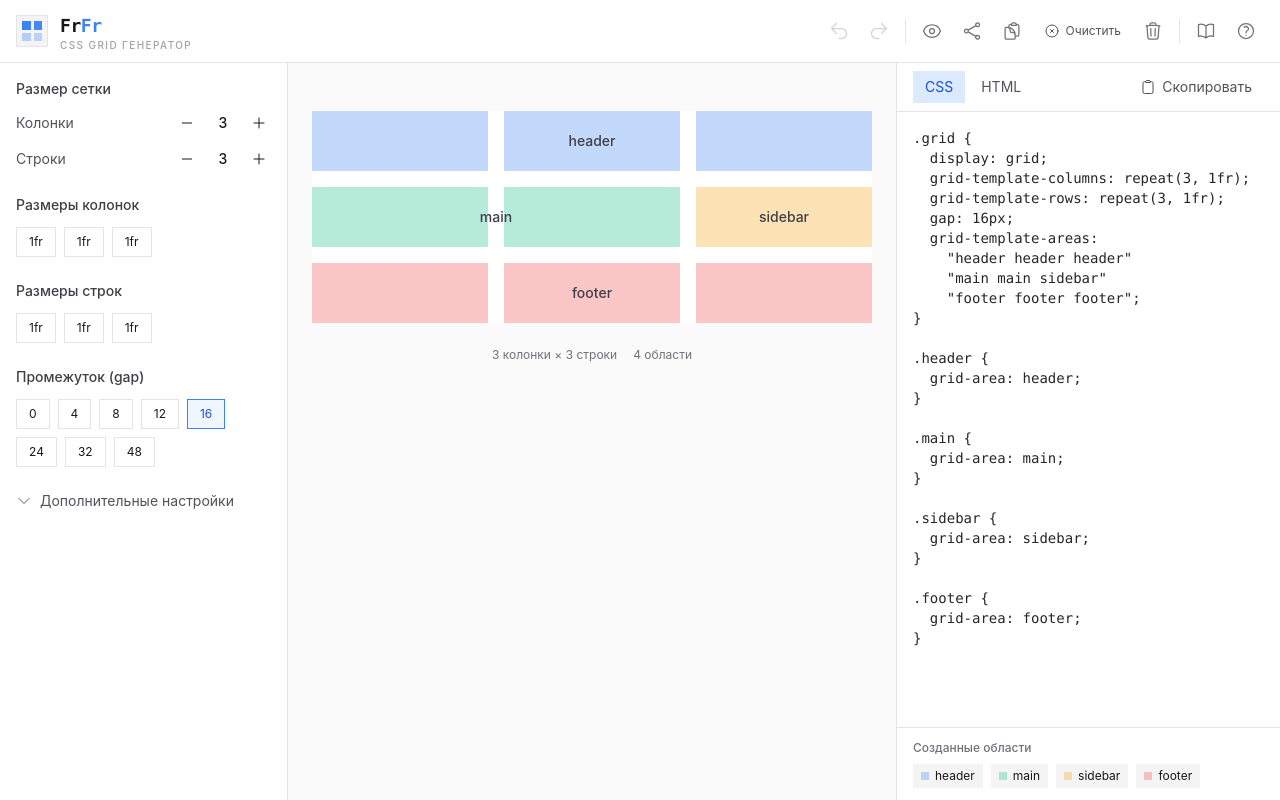
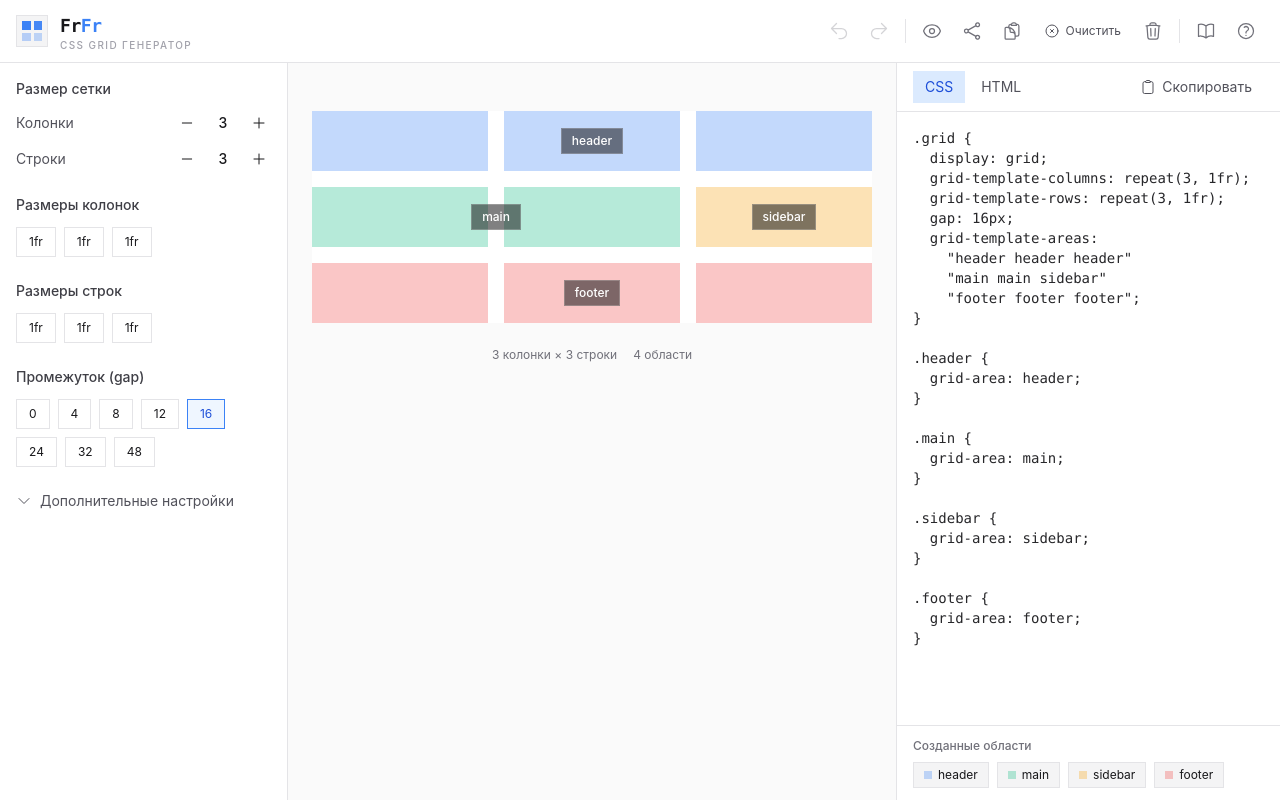
Before and after one commit to modeusweb/frfr-grid, a Next.js app: page / in a window 1280 px wide. Built offline with nearby package versions, Linux system fonts and the light colour scheme.

Commit message:
feat: названия областей в виде пилюль с защитой от длинных имён

```diff
--- a/components/grid-generator/CodePanel.tsx
+++ b/components/grid-generator/CodePanel.tsx
@@ -102,7 +102,7 @@ export default function CodePanel({ config }: Props) {
             {config.areas.map((area) => (
               <span
                 key={area.id}
-                className="inline-flex items-center gap-1.5 px-2 py-1 text-xs bg-surface-100 dark:bg-surface-800"
+                className="inline-flex items-center gap-1.5 px-2.5 py-1 text-xs bg-surface-100 dark:bg-surface-800 border border-surface-200 dark:border-surface-700 max-w-[160px] truncate"
               >
                 <span
                   className="w-2 h-2 "
--- a/components/grid-generator/GridEditor.tsx
+++ b/components/grid-generator/GridEditor.tsx
@@ -562,9 +562,11 @@ export default function GridEditor({
                     gridRow: `${bounds.startRow} / ${bounds.endRow + 1}`,
                   }}
                 >
-                  <span className="absolute inset-0 flex items-center justify-center text-sm font-medium text-surface-700 dark:text-surface-300 select-none">
-                    {area.name}
-                  </span>
+                  <span className="absolute inset-0 flex items-center justify-center px-1.5 select-none">
+                        <span className="max-w-full px-2.5 py-1 text-xs font-medium text-white bg-surface-900/55 dark:bg-surface-950/60 border border-white/20 truncate">
+                          {area.name}
+                        </span>
+                      </span>
                   {isResizingThis && resizePreview && (
                     <span className="absolute bottom-1 right-1 z-10 px-1.5 py-0.5 text-[10px] font-mono font-semibold bg-accent-500 text-white shadow">
                       {resizePreview.endColumn - resizePreview.startColumn + 1} ×{" "}
```
